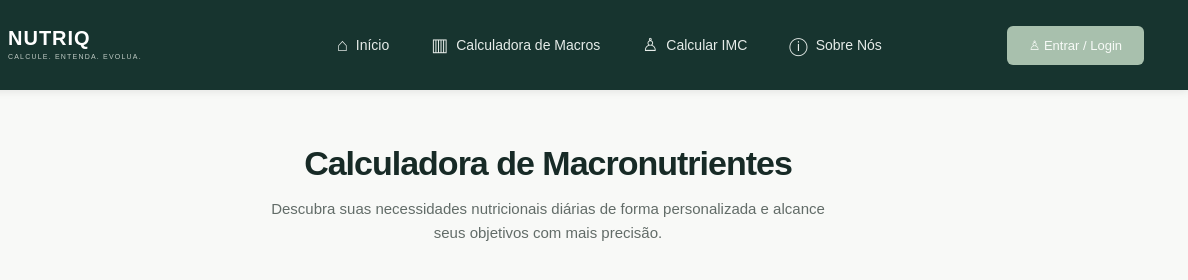
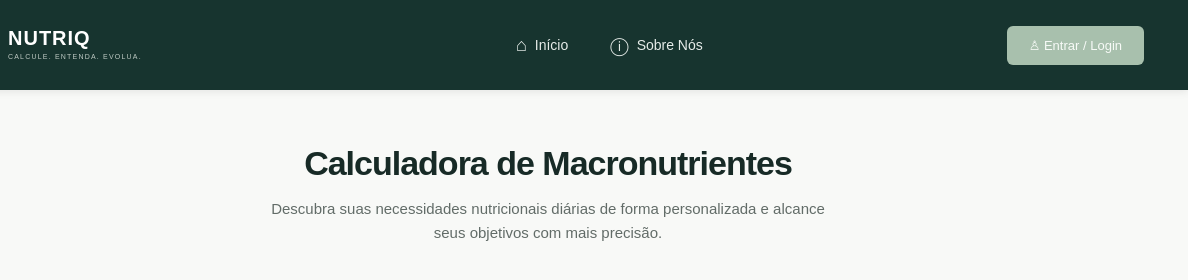
Before and after one commit to Viniciusmiranha/Macronutrientes, a plain HTML site: page index.html in a window 1280 px wide. Shown: the top 280 px of the page, 92-1280 px from the left. Drawn offline with Linux system fonts and the light colour scheme.

Commit message:
refinamento do menu e retirada de img dos inte.

```diff
--- a/index.html
+++ b/index.html
@@ -55,17 +55,6 @@
                 <span>⌂</span>
                 Início
             </a>
-
-            <a href="#calculadora">
-                <span>▥</span>
-                Calculadora de Macros
-            </a>
-
-            <a href="#imc">
-                <span>♙</span>
-                Calcular IMC
-            </a>
-
             <!-- ÂNCORA PARA A SEÇÃO SOBRE NÓS -->
             <a href="#sobre">
                 <span>ⓘ</span>
@@ -601,55 +590,28 @@
 
 
                     <article class="team-member">
-
-                        <div class="member-image">
-                            <!-- Imagem do integrante -->
-                        </div>
-
                         <h4>Vinícius</h4>
-
                         <p>Frontend</p>
-
                     </article>
 
 
 
                     <article class="team-member">
-
-                        <div class="member-image">
-                            <!-- Imagem do integrante -->
-                        </div>
-
                         <h4>Gabriel</h4>
-
                         <p>Backend</p>
-
                     </article>
 
 
 
                     <article class="team-member">
-
-                        <div class="member-image">
-                            <!-- Imagem do integrante -->
-                        </div>
-
                         <h4>Gabriel Costa</h4>
-
                         <p>Design</p>
-
                     </article>
 
 
 
                     <article class="team-member">
-
-                        <div class="member-image">
-                            <!-- Imagem do integrante -->
-                        </div>
-
                         <h4>Luis David</h4>
-
                         <p>Documentação</p>
 
                     </article>
```
